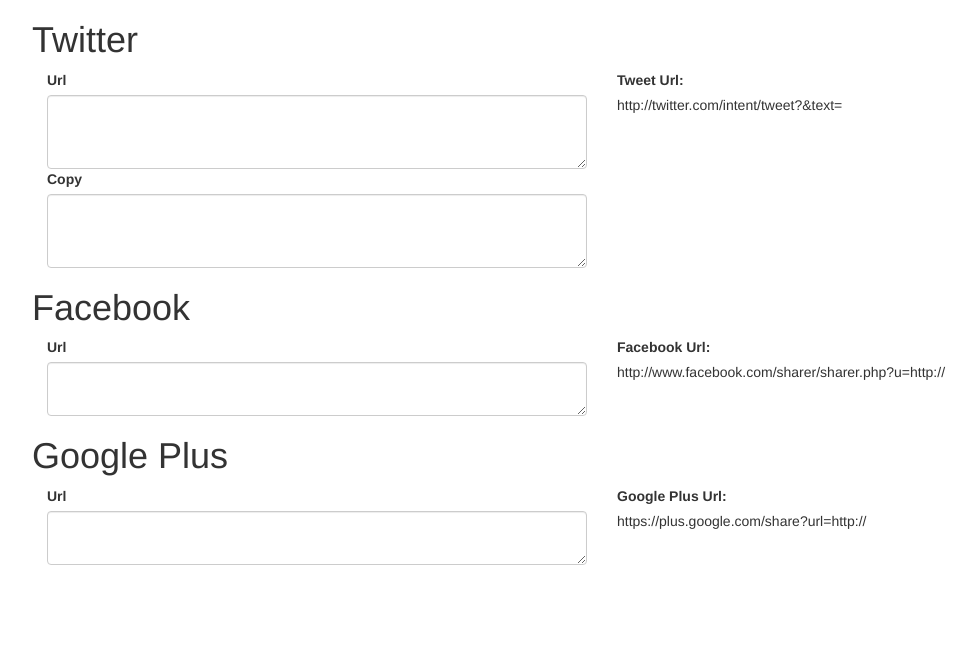
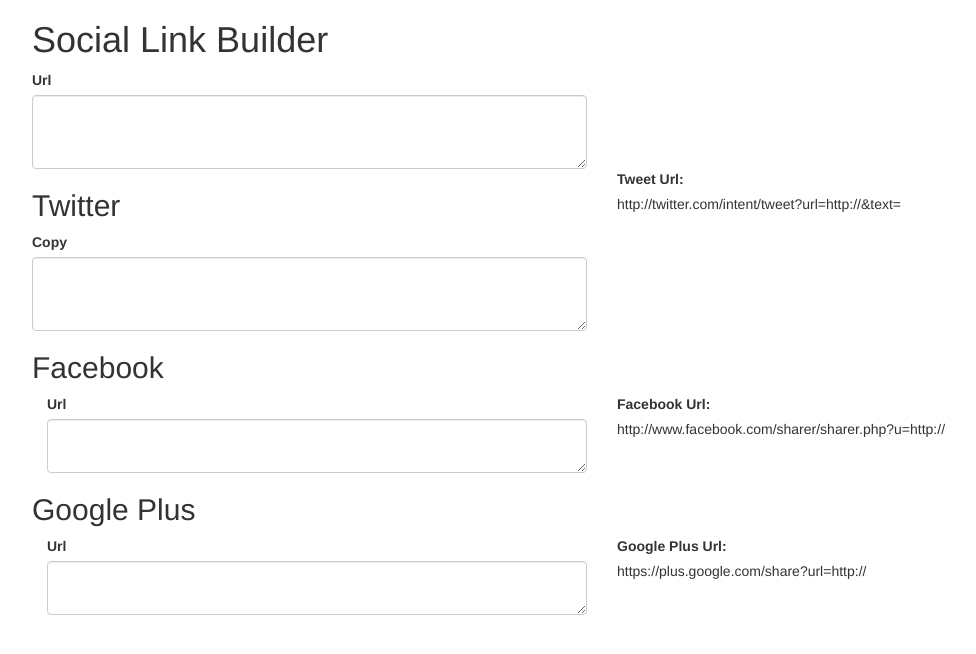
Before and after one commit to johndewolf/link-builder, a plain HTML site: page index.html in a window 1280 px wide. Shown: the whole page, without its empty margins (38-1014 px from the left). Drawn offline with nearby package versions, Linux system fonts and the light colour scheme.

Commit message:
slight change to scope

```diff
--- a/index.html
+++ b/index.html
@@ -13,12 +13,15 @@
     <body>
       <div class="container" ng-controller="mainController">
         <div class="row">
-          <div class="col-sm-12">
-            <div class="twitter">
-              <h1>Twitter</h1>
           <div class="col-sm-6">
+            <h1>Social Link Builder</h1>
             <label>Url</label>
-                <textarea class="form-control" rows="3" ng-model="twitterUrlInput"/></textarea>
+            <textarea class="form-control" rows="3" ng-model="url"/></textarea>
+          </div>
+        </div>
+        <div class="row">
+          <div class="col-sm-6">
+            <h2>Twitter</h2>
               <label>Copy</label>
               <textarea class="form-control" rows="3" ng-model="twitterCopy"/></textarea>
           </div>
@@ -27,12 +30,10 @@
             <div class="tweet-return {{ tweetLength() }}">http://twitter.com/intent/tweet?{{ twitterUrl() }}&amp;text={{ twitterComplete() }}</div>
           </div>
         </div>
-          </div>
-        </div>
         <div class="row">
           <div class="col-sm-12">
             <div class="facebook">
-              <h1>Facebook</h1>
+              <h2>Facebook</h2>
               <div class="col-sm-6">
                 <label>Url</label>
                 <textarea class="form-control" ng-model="facebookUrl"></textarea>
@@ -47,7 +48,7 @@
         <div class="row">
           <div class="col-sm-12">
             <div class="google-plus">
-              <h1>Google Plus</h1>
+              <h2>Google Plus</h2>
               <div class="col-sm-6">
                 <label>Url</label>
                 <textarea class="form-control" ng-model="gplusUrl"></textarea>
--- a/js/main.js
+++ b/js/main.js
@@ -2,11 +2,11 @@
 
 linkBuilder.controller('mainController', ['$scope', '$filter', function($scope, $filter) {
 
-	$scope.twitterUrlInput = '';
+	$scope.url = '';
 
 	$scope.twitterUrl = function() {
 		if ($scope.twitterUrlInput != '') {
-			return 'url=http://' + $scope.twitterUrlInput;
+			return 'url=http://' + $scope.url;
 		};
 	}
 
```
Lines whose indentation alone changed are shown as unchanged.
